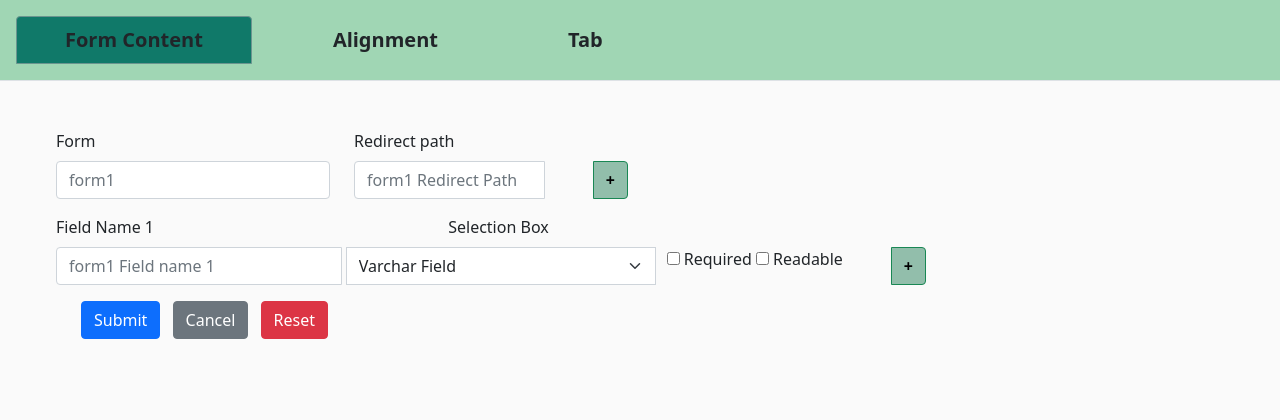
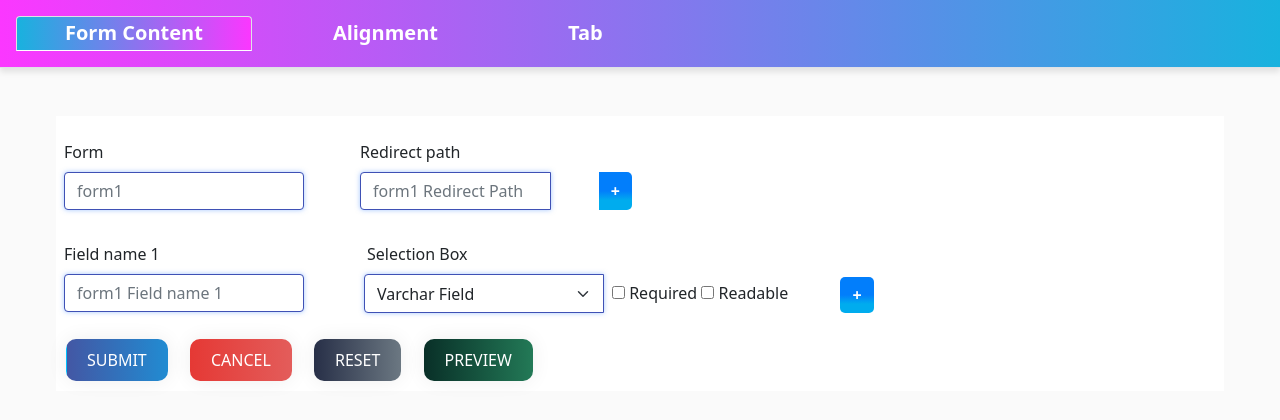
Before and after one commit to Shruthi1248/WebApp-using-Python, a Django app: page / in a window 1280 px wide. Shown: the top 420 px of the page. Run offline with Django 4.2, Linux system fonts and the light colour scheme.

Commit message:
first commit

```diff
--- a/Mydb.py
+++ b/Mydb.py
@@ -6,4 +6,4 @@ dataBase= mysql.connector.connect(
 )
 cursorObject =dataBase.cursor()
 cursorObject.execute("CREATE DATABASE websitedb")
-print("All done")
+print("All done")
--- a/WebTabs/urls.py
+++ b/WebTabs/urls.py
@@ -6,4 +6,7 @@ urlpatterns = [
     path('', views.home, name="home"),
     path('submit_form_data/', views.submit_form_data, name='submit_form_data'),
     path('submit_field_data/', views.submit_field_data, name='submit_field_data'),
+    path('page1/', views.page1, name='page1'),
+    path('page2/', views.page2, name='page2'),
+    path('page3/', views.page3, name='page3'),
 ]
--- a/WebTabs/views.py
+++ b/WebTabs/views.py
@@ -79,3 +79,18 @@ def submit_field_data(request):
             return JsonResponse({'success': False, 'error': str(e)})
 
     return JsonResponse({'success': False, 'error': 'Method not allowed'}, status=405)
+
+@csrf_exempt
+def page1(request):
+
+    return render (request,'page1.html')
+
+@csrf_exempt
+def page2(request):
+
+    return render (request,'page2.html')
+
+@csrf_exempt
+def page3(request):
+
+    return render (request,'page3.html')
--- a/templates/home.html
+++ b/templates/home.html
@@ -2,36 +2,240 @@
 <html lang="en">
 <head>
   <meta charset="UTF-8">
-  <meta name="viewport" content="width=device-width, initial-scale=1.0">
+  <meta name="viewport" content="width=device-width, initial-scale=1.0, maximum-scale=2.0, user-scalable=yes">
   <link rel="stylesheet" href="https://cdn.jsdelivr.net/npm/bootstrap@5.0.0/dist/css/bootstrap.min.css">
   <style>
     .nav-tabs{
-      background-color:#A0D6B4;
+        background:  linear-gradient(90deg, #FB37FF, #18B2DE);
+        box-shadow: 0 4px 6px rgba(0, 0, 0, 0.1);
+        width: 100%;
+        max-width: auto;
+        min-width: 200px;
+    }
+    .tab-pane {
+        background-color: white
       }
     .nav-tabs .nav-link.active {
-      background-color: #107969; /* Set the background color for the active tab */
-     /* Set the font color for the active tab */
-      border-color: #6b958f; /* Set the border color for the active tab */
+        background:  linear-gradient(to left, #FB37FF, #18B2DE);
+        color: white;
+        height:35px;
+        border-color: none;
+    }
+    .nav-tabs .nav-link{
+        line-height: 15px;
+        height:35px;
     }
     .nav-tabs :hover {
-      color: white;
-      font-size: 20px;
+        color: black;
+        font-size: 1.5vw;
     }
     .nav-tabs.nav-link.active:hover{
-      color: #107969;
+        color: #0055AA;
     }
     :root {
-      --primary-color: #2b7874;; /* replace with your desired color code */
+        --primary-color: #2b7874;
     }
     .bg-custom-primary{
         background-color: var(--primary-color);
     }
-    /* Make input boxes smaller */
-    input.form-control, select.form-select {
-      width: 250px; /* Adjust the width as needed */
-    }
     body {
         background: #fafafaeb;
+    }
+    input.form-control {
+        width: 100%;
+        max-width: 15em;
+        border-color: #3F51B5;
+        box-shadow: 0 0 5px rgba(77, 144, 254, 0.5); /* Add box shadow on focus */
+    }
+    select.form-select{
+        width: 100%;
+        max-width: 15em;
+        border-color: #3F51B5;
+        box-shadow: 0 0 5px rgba(77, 144, 254, 0.5); /* Add box shadow on focus */
+    }
+    .btn-grad1 {
+        background-image: linear-gradient(to right, #4357a4, #00BFFF);
+        margin: 10px;
+        padding: 8px 20px;
+        text-align: center;
+        text-transform: uppercase;
+        transition: 0.5s;
+        background-size: 200% auto;
+        color: white;
+        box-shadow: 0 0 20px #eee;
+        border-radius: 10px;
+        display: inline-block;
+      }
+
+      .btn-grad1:hover {
+        background-position: right center;
+        color: #fff;
+        text-decoration: none;
+      }
+      .btn-grad2 {
+        background-image: linear-gradient(to right, #e53935 0%, #e35d5b 51%, #e53935 100%);
+        margin: 10px;
+        padding: 8px 20px;
+        text-align: center;
+        text-transform: uppercase;
+        transition: 0.5s;
+        background-size: 200% auto;
+        color: white;
+        box-shadow: 0 0 20px #eee;
+        border-radius: 10px;
+        display: inline-block;
+      }
+      .btn-grad2:hover {
+        background-position: right center;
+        color: #fff;
+        text-decoration: none;
+      }
+      .btn-grad3 {
+        background-image: linear-gradient(to right, #283048 0%, #859398 70%, #283048 100%);
+        margin: 10px;
+        padding: 8px 20px;
+        text-align: center;
+        text-transform: uppercase;
+        transition: 0.5s;
+        background-size: 200% auto;
+        color: white;
+        box-shadow: 0 0 20px #eee;
+        border-radius: 10px;
+        display: inline-block;
+      }
+      .btn-grad3:hover {
+        background-position: right center;
+        color: #fff;
+        text-decoration: none;
+      }
+      .btn-grad4 {
+        background-image: linear-gradient(to right, #093028 0%, #237A57 51%, #093028 100%);
+        margin: 10px;
+        padding: 8px 20px;
+        text-align: center;
+        text-transform: uppercase;
+        transition: 0.5s;
+        background-size: 200% auto;
+        color: white;
+        box-shadow: 0 0 20px #eee;
+        border-radius: 10px;
+        display: inline-block;
+      }
+      .btn-grad4:hover {
+        background-position: right center;
+        color: #fff;
+        text-decoration: none;
+      }
+      .btn-grad{
+        background: linear-gradient(0deg, rgba(0,172,238,1) 25%, rgba(2,126,251,1) 50%);
+        border: none;
+        color: white;
+        text-align: center;
+        text-decoration: none;
+        display: inline-block;
+        font-size: 16px;
+        cursor: pointer;
+        border-radius: 5px;
+        transition: background-position 0.5s;
+      }
+      .btn-grad:hover {
+        background-position: right center;
+        color: #fff;
+        text-decoration: none;
+      }
+      .btn-grad:after {
+        font-size: 20px;
+        margin-left: 5px;
+        padding: 1px;
+      }
+      .dynamic-form{
+        padding-left: 8px;
+        padding-top: 8px;
+      }
+    /* Mobile devices (portrait and landscape) */
+    @media only screen and (max-width: 768px) {
+        input.form-control,
+        select.form-select {
+            width: 100%;
+        }
+        .buttons {
+            margin-left: 1rem;
+        }
+        .nav-tabs{
+            width:100%;
+            padding-top:0px;
+        }
+        .form-label{
+            padding-top: 1rem;
+        }
+        .btn-grad{
+            row-gap: 1rem;
+        }
+        .checkboxes{
+            padding-top: 0.2rem;
+        }
+        .nav-tabs .nav-link  {
+            font-size: 0.5rem;
+        }
+        .nav-tabs .nav-link{
+            line-height: 10px;
+            height:35px;
+        }
+    }
+    @media only screen and (min-width: 768px) and (max-width: 1024px) {
+    /* Adjust styles for tablets and larger devices here */
+        input.form-control,
+        select.form-select {
+            min-width: 50%;
+        }
+        .form-label{
+            min-width: 50%;
+            padding:1rem;
+        }
+        .btn-grad3{
+            padding-left:0px;
+            width:10%;
+            display:flex;
+            flex-direction: column;
+        }
+        .btn-grad4{
+            padding-left:1rem;
+            display:flex;
+            flex-direction: column;
+        }
+        .btn-grad{
+            row-gap: 1rem;
+        }
+        .checkboxes{
+            padding-top: 0.2rem;
+        }
+        .nav-tabs .nav-link {
+            font-size: 1rem;
+        }
+        .nav-tabs .nav-link{
+            line-height: 10px;
+            height:35px;
+        }
+    }
+    /* Laptops and desktops */
+    @media only screen and (min-width: 1024px) {
+        input.form-control,
+        select.form-select {
+            width: 25%;
+        }
+        .form-label{
+            padding-top: 1rem;
+        }
+        .btn-grad{
+            row-gap: 1rem;
+        }
+        .checkboxes{
+            padding-top: 0.2rem;
+        }
+        .nav-tabs .nav-link  {
+            font-size: 2.5rem;
+        }
+
     }
 
   </style>
@@ -42,13 +246,13 @@
     <div class="bg-custom-primary">
       <ul class="nav nav-tabs">
         <li class="nav-item">
-              <a class="nav-link active m-3 px-5 fs-5 text-dark" id="Tab1" data-bs-toggle="tab" href="#tab1Content"><b>Form Content</b></a>
+          <a class="nav-link active m-3 px-5 fs-5 " style="color:white;" id="Tab1" data-bs-toggle="tab" href="#tab1Content"><b>Form Content</b></a>
         </li>
         <li class="nav-item">
-              <a class="nav-link m-3 px-5 fs-5 text-dark" id="Tab2" data-bs-toggle="tab" href="#tab2Content"><b>Alignment</b></a>
+          <a class="nav-link m-3 px-5 fs-5" style="color:white;" id="Tab2" data-bs-toggle="tab" href="#tab2Content"><b>Alignment</b></a>
         </li>
         <li class="nav-item">
-              <a class="nav-link m-3 px-5 fs-5 text-dark" id="Tab3" data-bs-toggle="tab" href="#tab3Content"><b>Tab</b></a>
+          <a class="nav-link m-3 px-5 fs-5" style="color:white;" id="Tab3" data-bs-toggle="tab" href="#tab3Content"><b>Tab</b></a>
         </li>
       </ul>
     </div>
@@ -62,23 +266,27 @@
                           <div class="col-md-3">
                               <label class="form-label">Form</label>
                               <div class="input-group">
-                                      <input type="text" class="form-control size" name="form1" placeholder="form1">
+                                  <input type="text" class="form-control size" name= "form1" placeholder="form1">
                               </div>
                           </div>
                           <div class="col-md-3">
                               <label class="form-label">Redirect path</label>
                               <div class="input-group">
                                   <input type="text" class="form-control size" name= "form1 redirect path" placeholder="form1 Redirect Path">
-                                      <button class="btn btn-success ms-5 add-form" style="background-color: #92beab;color:black;" type="button"><b>+</b></button>
+                                  <button class="btn btn-grad ms-5 add-form" style="background-color: #92beab;" type="button"><b>+</b></button>
                               </div>
                           </div>
                       </div>
                       <div class="row mb-3">
-                              <div class="col-md-9 dynamic-field">
-                                  <label class="form-label">Field Name 1</label>
-                                  <label for="fieldType" style="margin-left:290px" class="form-label" id="form-name">Selection Box</label>
+                          <div class="col-md-3 dynamic-field">
+                              <label class="form-label">Field name 1</label>
                               <div class="input-group">
-                                      <input type="text" class="form-control" name="form1|field1" placeholder="form1 Field name 1">
+                                <input type="text" class="form-control size" name="form1|field1" placeholder="form1 Field name 1">
+                              </div>
+                          </div>
+                          <div class="col">
+                            <label for="fieldType" style="margin-left:7px" class="form-label" id="form-name" >Selection Box</label>
+                                <div class="input-group">
                                 <select class="form-select ms-1" name="form1 selection1">
                                     <option value="Varchar Field">Varchar Field</option>
                                     <option value="Number Field">Number Field</option>
@@ -98,29 +306,28 @@
                                     <option value="File Field">File Field</option>
                                     <option value="Audio Field">Audio Field</option>
                                 </select>
-                                      <div class="row">
-                                        <div class="col-mb-4">
+
+                        <div class="col-md-6 checkboxes">
                             <input type="hidden" class="checkbox"  name="form1|required|1"  value="0" >
-                                            <input type="checkbox" class="checkbox" value="1" name="form1|required|1"  />
+                            <input type="checkbox"  style ="margin-left:9px" class="checkbox" value="1" name="form1|required|1"  />
                             <label for="checkbox1">Required</label>
                             <input type="hidden" class="checkbox"  name="form1|readable|1"  value="0">
                             <input type="checkbox" class="checkbox" name="form1|readable|1" value="1">
                             <label for="checkbox2">Readable</label>
+                            <button class="btn btn-grad ms-5 add-field" style="background-color: #92beab;margin-left:160px;" type="button"><b>+</b></button>
                         </div>
                     </div>
-                                      <button class="btn btn-success ms-5 add-field" style="background-color: #92beab;color:black;" type="button"><b>+</b></button>
                 </div>
             </div>
         </div>
     </form>
-                  </div>
-                  <div class="row mb-0">
-                    <div class="col-md-8">
-                        <!-- Submit button -->
-                          <button id="submitBtn" class="btn btn-primary" style ="margin-left:25px;">Submit</button>
-                          <button type="button" class="btn btn-secondary ms-2 cancel-form">Cancel</button>
-                          <button type="reset" class="btn btn-danger ms-2 Reset">Reset</button>
-                    </div>
+
+              <div class="row mb-1">
+                <div class="col-md-8 buttons">
+                    <button type="button" id="submitBtn" class="btn btn-grad1" style ="margin-left:10px;">Submit</button>
+                    <button type="button" class="btn btn-grad2 ms-2 Cancel-form">Cancel</button>
+                    <button type="button" class="btn btn-grad3 ms-2 Reset"style ="margin-left:25px;">Reset</button>
+                    <button type="button" class="btn btn-grad4 ms-2 Preview"style ="margin-left:25px;">Preview</button>
                 </div>
               </div>
         </div>
@@ -140,25 +347,29 @@
                             <div class="col-md-3">
                                 <label for="${formId}-forms" class="form-label">${formId}</label>
                                 <div class="input-group">
-                                    <input type="text" class="form-control size" id="${formId}-forms"  name="${formId}" placeholder="${formId}">
+                                    <input type="text" class="form-control size" id="${formId}-forms"   name="${formId}" placeholder="${formId}">
                                 </div>
                             </div>
                             <div class="col-md-3">
                                 <label for="${formId}-redirect" class="form-label">${formId}</label>
                                 <div class="input-group">
                                     <input type="text" class="form-control size" id="${formId}-redirect path" name="${formId}|redirect path"  placeholder="${formId} Redirect Path">
-                                    <button class="btn btn-success ms-5 add-form" style="background-color: #92beab;color:black;" type="button">+</button>
+                                    <button class="btn btn-grad ms-5 add-form" style="background-color: #92beab;row-gap: 1rem;" type="button">+</button>
                                 </div>
                             </div>
                         </div>
 
 
                         <div class="row mb-3">
-                            <div class="col-md-9 dynamic-field">
+                            <div class="col-md-3 dynamic-field">
                                 <label for="${formId}-field1" class="form-label">${formId}</label>
-                                <label for="fieldType" style="margin-left:230px" id="form-name">Selection Box</label>
                                 <div class="input-group">
-                                    <input type="text" class="form-control size" id="${formId}-field" name="${formId}|field1" placeholder="${formId} Field Name 1">
+                                    <input type="text" class="form-control size" id="${formId}-field" name="${formId}|field1" placeholder="${formId} Field name 1">
+                                </div>
+                            </div>
+                            <div class="col">
+                                <label for="fieldType" style="margin-left:7px;padding-top:1rem;margin-bottom: 0.5rem;" id="form-name">Selection Box</label>
+                                    <div class="input-group">
                                         <select class="form-select ms-1" name="${formId}|selection1">
                                         <option value="Varchar Field">Varchar Field</option>
                                         <option value="Number Field">Number Field</option>
@@ -179,17 +390,16 @@
                                         <option value="Audio Field">Audio Field</option>
                                             <!-- Add other options as needed -->
                                         </select>
-                                    <div class="row">
-                                      <div class="col-mb-4">
+
+                                <div class="col-md-6 checkboxes">
                                     <input type="hidden" class="checkbox"  name="${formId}|required|1"  value="0" >
-                                        <input type="checkbox" class="checkbox" value="1"  name="${formId}|required|1"  >
+                                    <input type="checkbox" class="checkbox" style ="margin-left:9px" value="1"  name="${formId}|required|1"  >
                                     <label for="checkbox1">Required</label>
                                     <input type="hidden" class="checkbox"   name="${formId}|readable|1" value="0" >
                                     <input type="checkbox" class="checkbox"  name="${formId}|readable|1" value="1" >
                                     <label for="checkbox2">Readable</label>
+                                    <button class="btn btn-grad ms-5 add-field" style="background-color: #92beab;margin-left:500px;" type="button">+</button>
                                 </div>
-                                    </div>
-                                    <button class="btn btn-success ms-5 add-field" style="background-color: #92beab;color:black;" type="button">+</button>
                             </div>
                         </div>
                     </div>
@@ -217,22 +427,27 @@
             $("#formsContainer").on("click", ".remove-form", removeForm);
             function addField(formId, fieldCounter) {
                 var newFieldId = "field" + fieldCounter;
-                var fieldName = `${formId}-field${fieldCounter}`;
+                var fieldName = '${formId}|field${fieldCounter}';
 
-                // Check if the field name already exists
-                while ($(`[name="${fieldName}"]`).length > 0) {
+
+                while ($('[name="${fieldName}"]').length > 0) {
                     fieldCounter++;
                     newFieldId = "field" + fieldCounter;
-                    fieldName = `${formId}-field${fieldCounter}`;
+                    fieldName = '${formId}|field${fieldCounter}';
                 }
 
                 var newField = `
                     <div class="row mb-3">
-                        <div class="col-md-9 dynamic-field">
+                        <div class="col-md-3 dynamic-field">
                             <label for="${newFieldId}" class="form-label">Field name ${fieldCounter} </label>
-                            <label for="${newFieldId}" style="margin-left:270px" id="form-name">Selection Box  ${fieldCounter}</label>
                             <div class="input-group">
                                 <input type="text" class="form-control size" id="${formId}-${newFieldId}" name="${formId}|field${fieldCounter}" placeholder="${formId} Field name ${fieldCounter}">
+                            </div>
+                        </div>
+                        <div class="col">
+                            <label for="${newFieldId}" style="margin-left:7px;padding-top:1rem;margin-bottom: 0.5rem;" id="form-name">Selection Box  ${fieldCounter}</label>
+                                <div class="input-group">
+
                                     <select class="form-select ms-1" name="${formId}|selection${fieldCounter}">
                                     <option value="Varchar Field">Varchar Field</option>
                                     <option value="Number Field">Number Field</option>
@@ -253,17 +468,16 @@
                                     <option value="Audio Field">Audio Field</option>
                                         <!-- Add other options as needed -->
                                     </select>
-                                <div class="row">
-                                  <div class="col-mb-4">
+                        <div class="col-md-6 checkboxes">
+
                             <input type="hidden" class="checkbox-${formId}"  name="${formId}|required|${fieldCounter}"  value="0" />
-                                    <input type="checkbox" class="checkbox-${formId}" value="1"  name="${formId}|required|${fieldCounter}"  />
+                            <input type="checkbox" class="checkbox-${formId}"  style ="margin-left:9px" value="1"  name="${formId}|required|${fieldCounter}"  />
                             <label for="checkbox1">Required</label>
                             <input type="hidden" class="checkbox-${formId}"  name="${formId}|readable|${fieldCounter}" value="0" />
                             <input type="checkbox" class="checkbox-${formId}"  name="${formId}|readable|${fieldCounter}"value="1"  />
                             <label for="checkbox2">Readable</label>
+                            <button class="btn btn-danger ms-5 remove-field" name="removebutton" type="button" style:"margin-left:500px;">-</button>
                         </div>
-                                </div>
-                                <button class="btn btn-danger ms-5 remove-field" name="removebutton" type="button">-</button>
                     </div>
             </div>
         </div>
@@ -298,11 +512,8 @@
         }
         $(document).ready(function() {
             $('.Reset').click(function() {
-                    // Clear all inputs and checkboxes
                 $('form :input').val('');
                 $('form :checkbox').prop('checked', false);
-
-                    // Reset select boxes
                 $('form select').prop('selectedIndex', 0);
             });
         });
@@ -325,6 +536,7 @@
                           console.log('Form data submitted successfully!');
                           alert("Form data submitted successfully!");
                           //$('form').trigger('reset');
+                          window.location.href = "{% url 'page1' %}";
                       } else {
                           console.error('Failed to submit form data.');
                           alert("Failed to submit form data.");
```
Also changed, not shown: WebProject/settings.py (+2 -6 lines), templates/page1.html (added, +80 -0 lines), templates/page2.html (added, +80 -0 lines), templates/page3.html (added, +80 -0 lines), db.sqlite3. Lines whose indentation alone changed are shown as unchanged.
